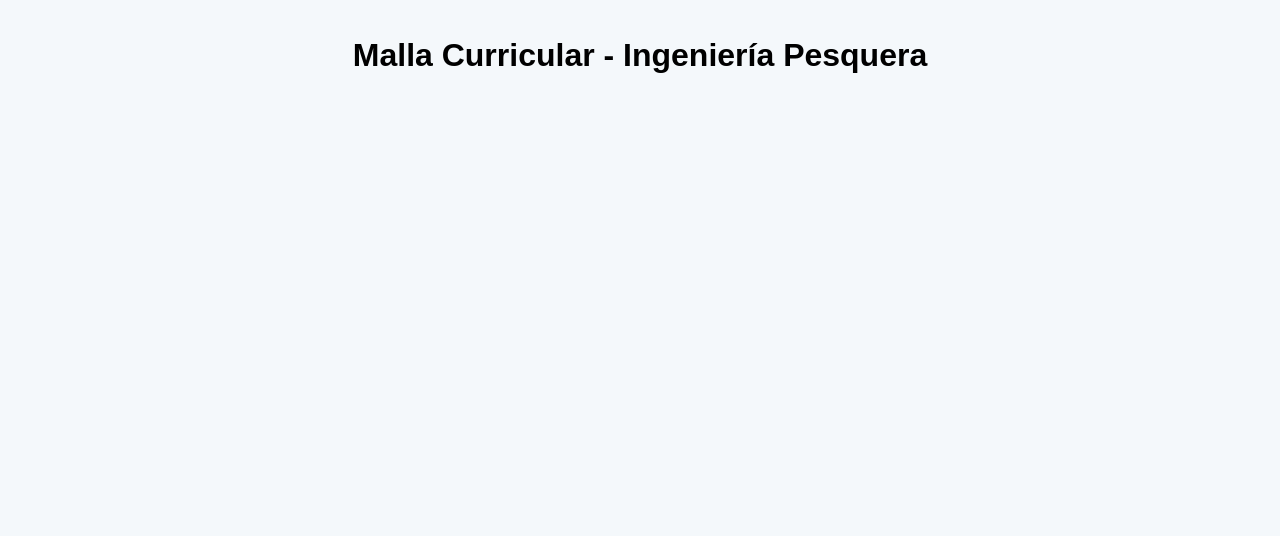
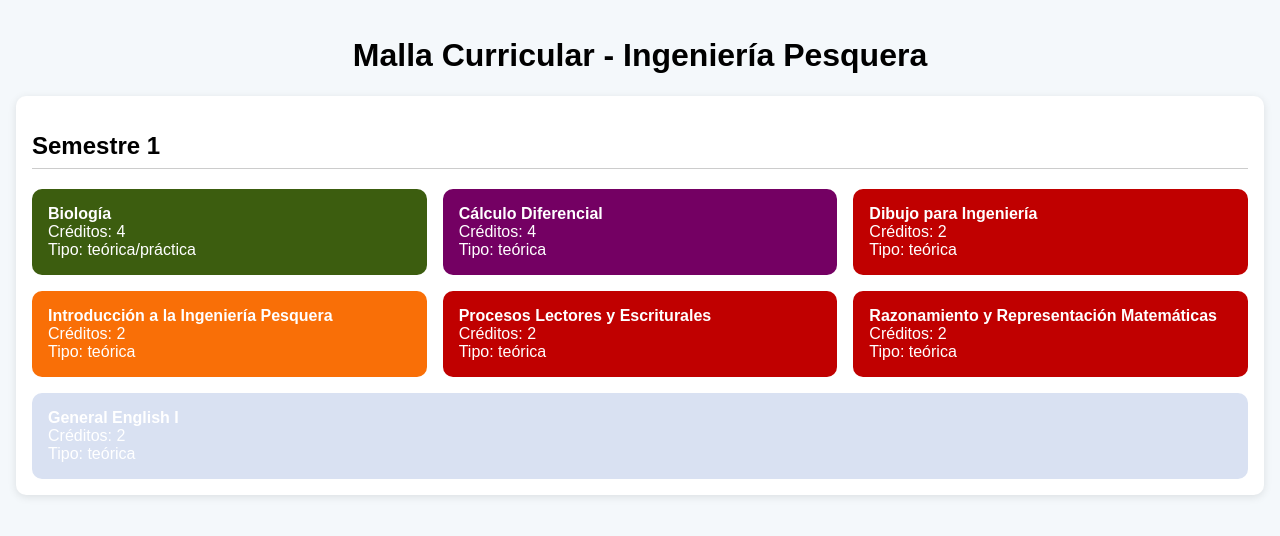
Before and after one commit to iriartetjuan/Malla-curricular-Ingenier-a-Pesquera, a plain HTML site: page mallas/pesquera.html in a window 1280 px wide. Drawn offline with Linux system fonts and the light colour scheme.

Commit message:
Update pesquera.html

```diff
--- a/mallas/pesquera.html
+++ b/mallas/pesquera.html
@@ -254,12 +254,15 @@ const coloresArea = {
           card.style.pointerEvents = desbloqueada ? "auto" : "none";
           if (tooltip) card.title = tooltip;
 
-          card.innerHTML =
-            <div class="nombre">${asig.nombre}</div>
-            <div>Créditos: ${asig.creditos}</div>
-            <div>Tipo: ${asig.tipo}</div>
-            ${asig.prerrequisito && asig.prerrequisito !== "30%" ? <div>Prerrequisito: ${asig.prerrequisito}</div> : ""}
-          ;
+          card.innerHTML = `
+          <div class="nombre">${asig.nombre}</div>
+          <div>Créditos: ${asig.creditos}</div>
+          <div>Tipo: ${asig.tipo}</div>
+          ${asig.prerrequisito && asig.prerrequisito !== "30%"
+            ? `<div>Prerrequisito: ${asig.prerrequisito}</div>`
+            : ""}
+            `;
+
 
           if (asig.aprobado) {
             const estrella = document.createElement("div");
```
